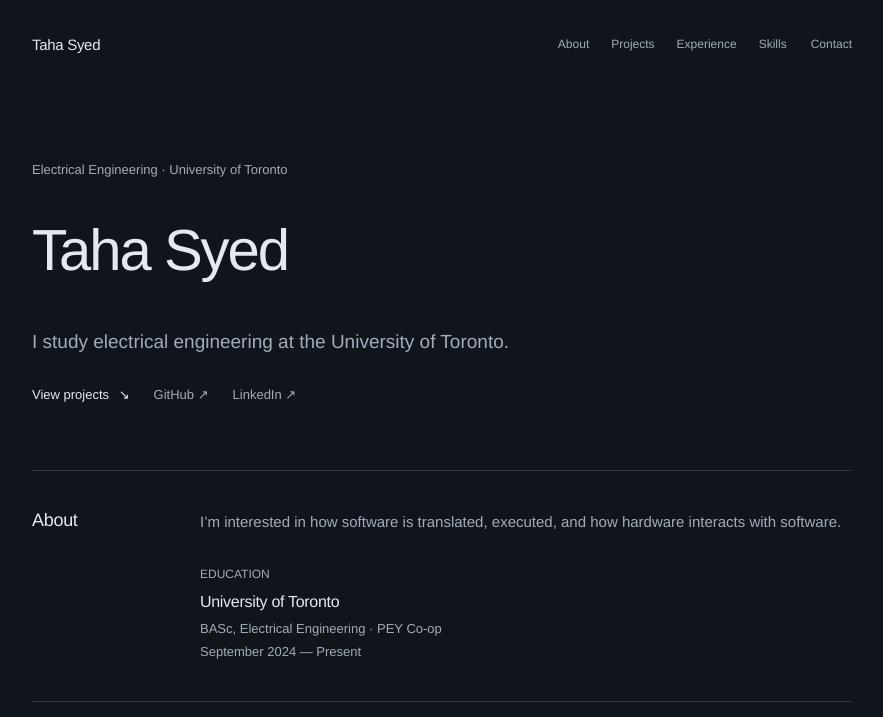
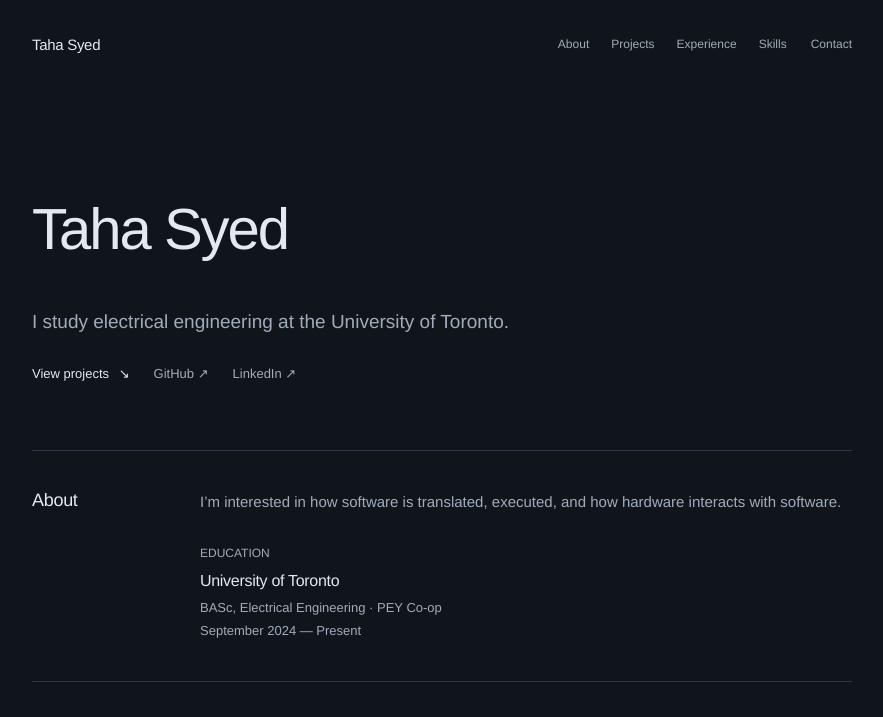
Before and after one commit to taha412/taha412.github.io, a plain HTML site: page index.html in a window 1280 px wide. Shown: the top 717 px of the page, without its empty margins (198-1081 px from the left). Drawn offline with Linux system fonts and the light colour scheme.

Commit message:
Small Change

```diff
--- a/index.html
+++ b/index.html
@@ -23,7 +23,6 @@
   <main id="main">
     <section class="hero" aria-labelledby="hero-title">
       <div class="hero-copy">
-        <p class="eyebrow">Electrical Engineering &middot; University of Toronto</p>
         <div class="hero-identity">
           <h1 id="hero-title">Taha Syed</h1>
         </div>
```
